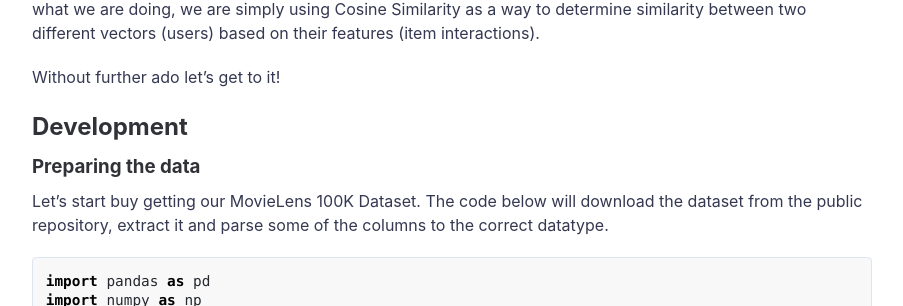
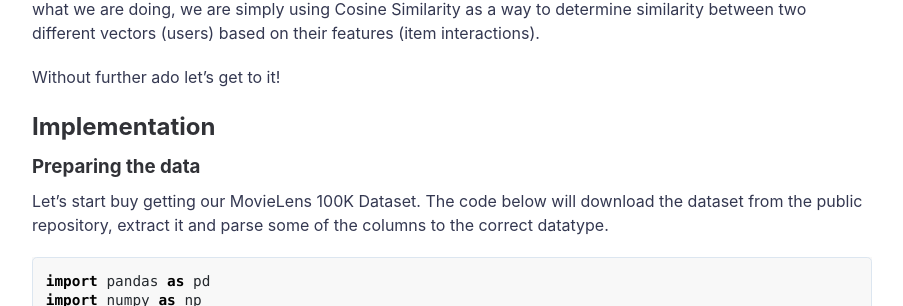
Before and after one commit to marciovai/marciovai.github.io, a Jekyll site: the page built from _posts/2020-07-03-building-a-recommendation-system-in-python.md, in a window 1280 px wide and 900 px high, scrolled down 3656 px. Shown: the part 148-454 px from the top of the window, without its empty margins (188-1091 px from the left). Built offline with Jekyll 4.4.1, drawn with Linux system fonts in a browser that asks for light colours; comment, search, counter and statistics services are not loaded.

Commit message:
Fix section name on first post

```diff
--- a/_posts/2020-07-03-building-a-recommendation-system-in-python.md
+++ b/_posts/2020-07-03-building-a-recommendation-system-in-python.md
@@ -69,7 +69,7 @@ It's important to note that even though the dataset we will be using is comprise
 
 Without further ado let's get to it!
 
-## Development
+## Implementation
 
 ### Preparing the data
 Let's start buy getting our MovieLens 100K Dataset.
```
